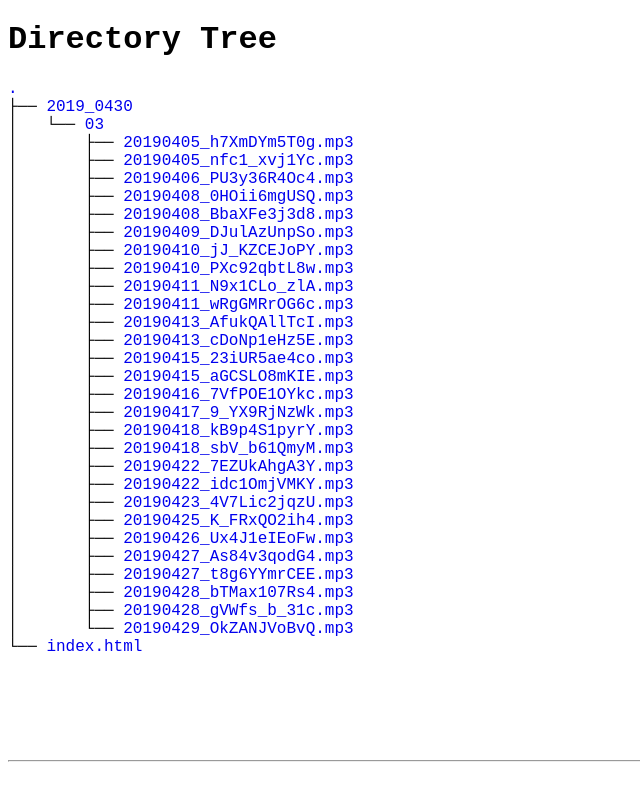
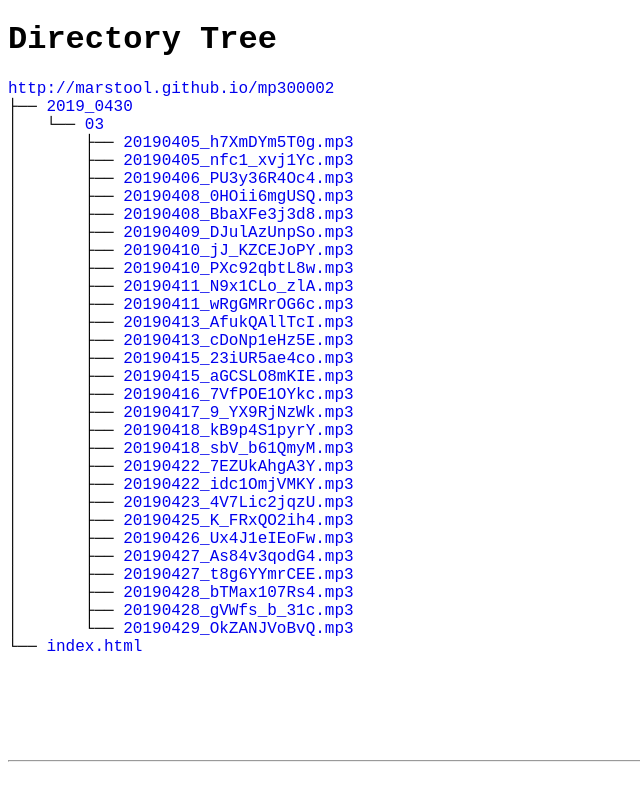
Before and after one commit to marstool/mp300002, a plain HTML site: page docs/index.html in a window 1280 px wide. Shown: the whole page, without its empty margins (0-640 px from the left). Drawn offline with Linux system fonts and the light colour scheme.

Commit message:
fix path

```diff
--- a/docs/index.html
+++ b/docs/index.html
@@ -26,38 +26,38 @@
 </head>
 <body>
 	<h1>Directory Tree</h1><p>
-	<a href=".">.</a><br>
-	├── <a href="./2019_0430/">2019_0430</a><br>
-	│   └── <a href="./2019_0430/03/">03</a><br>
-	│   &nbsp;&nbsp;&nbsp; ├── <a href="./2019_0430/03/20190405_h7XmDYm5T0g.mp3">20190405_h7XmDYm5T0g.mp3</a><br>
-	│   &nbsp;&nbsp;&nbsp; ├── <a href="./2019_0430/03/20190405_nfc1_xvj1Yc.mp3">20190405_nfc1_xvj1Yc.mp3</a><br>
-	│   &nbsp;&nbsp;&nbsp; ├── <a href="./2019_0430/03/20190406_PU3y36R4Oc4.mp3">20190406_PU3y36R4Oc4.mp3</a><br>
-	│   &nbsp;&nbsp;&nbsp; ├── <a href="./2019_0430/03/20190408_0HOii6mgUSQ.mp3">20190408_0HOii6mgUSQ.mp3</a><br>
-	│   &nbsp;&nbsp;&nbsp; ├── <a href="./2019_0430/03/20190408_BbaXFe3j3d8.mp3">20190408_BbaXFe3j3d8.mp3</a><br>
-	│   &nbsp;&nbsp;&nbsp; ├── <a href="./2019_0430/03/20190409_DJulAzUnpSo.mp3">20190409_DJulAzUnpSo.mp3</a><br>
-	│   &nbsp;&nbsp;&nbsp; ├── <a href="./2019_0430/03/20190410_jJ_KZCEJoPY.mp3">20190410_jJ_KZCEJoPY.mp3</a><br>
-	│   &nbsp;&nbsp;&nbsp; ├── <a href="./2019_0430/03/20190410_PXc92qbtL8w.mp3">20190410_PXc92qbtL8w.mp3</a><br>
-	│   &nbsp;&nbsp;&nbsp; ├── <a href="./2019_0430/03/20190411_N9x1CLo_zlA.mp3">20190411_N9x1CLo_zlA.mp3</a><br>
-	│   &nbsp;&nbsp;&nbsp; ├── <a href="./2019_0430/03/20190411_wRgGMRrOG6c.mp3">20190411_wRgGMRrOG6c.mp3</a><br>
-	│   &nbsp;&nbsp;&nbsp; ├── <a href="./2019_0430/03/20190413_AfukQAllTcI.mp3">20190413_AfukQAllTcI.mp3</a><br>
-	│   &nbsp;&nbsp;&nbsp; ├── <a href="./2019_0430/03/20190413_cDoNp1eHz5E.mp3">20190413_cDoNp1eHz5E.mp3</a><br>
-	│   &nbsp;&nbsp;&nbsp; ├── <a href="./2019_0430/03/20190415_23iUR5ae4co.mp3">20190415_23iUR5ae4co.mp3</a><br>
-	│   &nbsp;&nbsp;&nbsp; ├── <a href="./2019_0430/03/20190415_aGCSLO8mKIE.mp3">20190415_aGCSLO8mKIE.mp3</a><br>
-	│   &nbsp;&nbsp;&nbsp; ├── <a href="./2019_0430/03/20190416_7VfPOE1OYkc.mp3">20190416_7VfPOE1OYkc.mp3</a><br>
-	│   &nbsp;&nbsp;&nbsp; ├── <a href="./2019_0430/03/20190417_9_YX9RjNzWk.mp3">20190417_9_YX9RjNzWk.mp3</a><br>
-	│   &nbsp;&nbsp;&nbsp; ├── <a href="./2019_0430/03/20190418_kB9p4S1pyrY.mp3">20190418_kB9p4S1pyrY.mp3</a><br>
-	│   &nbsp;&nbsp;&nbsp; ├── <a href="./2019_0430/03/20190418_sbV_b61QmyM.mp3">20190418_sbV_b61QmyM.mp3</a><br>
-	│   &nbsp;&nbsp;&nbsp; ├── <a href="./2019_0430/03/20190422_7EZUkAhgA3Y.mp3">20190422_7EZUkAhgA3Y.mp3</a><br>
-	│   &nbsp;&nbsp;&nbsp; ├── <a href="./2019_0430/03/20190422_idc1OmjVMKY.mp3">20190422_idc1OmjVMKY.mp3</a><br>
-	│   &nbsp;&nbsp;&nbsp; ├── <a href="./2019_0430/03/20190423_4V7Lic2jqzU.mp3">20190423_4V7Lic2jqzU.mp3</a><br>
-	│   &nbsp;&nbsp;&nbsp; ├── <a href="./2019_0430/03/20190425_K_FRxQO2ih4.mp3">20190425_K_FRxQO2ih4.mp3</a><br>
-	│   &nbsp;&nbsp;&nbsp; ├── <a href="./2019_0430/03/20190426_Ux4J1eIEoFw.mp3">20190426_Ux4J1eIEoFw.mp3</a><br>
-	│   &nbsp;&nbsp;&nbsp; ├── <a href="./2019_0430/03/20190427_As84v3qodG4.mp3">20190427_As84v3qodG4.mp3</a><br>
-	│   &nbsp;&nbsp;&nbsp; ├── <a href="./2019_0430/03/20190427_t8g6YYmrCEE.mp3">20190427_t8g6YYmrCEE.mp3</a><br>
-	│   &nbsp;&nbsp;&nbsp; ├── <a href="./2019_0430/03/20190428_bTMax107Rs4.mp3">20190428_bTMax107Rs4.mp3</a><br>
-	│   &nbsp;&nbsp;&nbsp; ├── <a href="./2019_0430/03/20190428_gVWfs_b_31c.mp3">20190428_gVWfs_b_31c.mp3</a><br>
-	│   &nbsp;&nbsp;&nbsp; └── <a href="./2019_0430/03/20190429_OkZANJVoBvQ.mp3">20190429_OkZANJVoBvQ.mp3</a><br>
-	└── <a href="./index.html">index.html</a><br>
+	<a href="http://marstool.github.io/mp300002">http://marstool.github.io/mp300002</a><br>
+	├── <a href="http://marstool.github.io/mp300002/2019_0430/">2019_0430</a><br>
+	│   └── <a href="http://marstool.github.io/mp300002/2019_0430/03/">03</a><br>
+	│   &nbsp;&nbsp;&nbsp; ├── <a href="http://marstool.github.io/mp300002/2019_0430/03/20190405_h7XmDYm5T0g.mp3">20190405_h7XmDYm5T0g.mp3</a><br>
+	│   &nbsp;&nbsp;&nbsp; ├── <a href="http://marstool.github.io/mp300002/2019_0430/03/20190405_nfc1_xvj1Yc.mp3">20190405_nfc1_xvj1Yc.mp3</a><br>
+	│   &nbsp;&nbsp;&nbsp; ├── <a href="http://marstool.github.io/mp300002/2019_0430/03/20190406_PU3y36R4Oc4.mp3">20190406_PU3y36R4Oc4.mp3</a><br>
+	│   &nbsp;&nbsp;&nbsp; ├── <a href="http://marstool.github.io/mp300002/2019_0430/03/20190408_0HOii6mgUSQ.mp3">20190408_0HOii6mgUSQ.mp3</a><br>
+	│   &nbsp;&nbsp;&nbsp; ├── <a href="http://marstool.github.io/mp300002/2019_0430/03/20190408_BbaXFe3j3d8.mp3">20190408_BbaXFe3j3d8.mp3</a><br>
+	│   &nbsp;&nbsp;&nbsp; ├── <a href="http://marstool.github.io/mp300002/2019_0430/03/20190409_DJulAzUnpSo.mp3">20190409_DJulAzUnpSo.mp3</a><br>
+	│   &nbsp;&nbsp;&nbsp; ├── <a href="http://marstool.github.io/mp300002/2019_0430/03/20190410_jJ_KZCEJoPY.mp3">20190410_jJ_KZCEJoPY.mp3</a><br>
+	│   &nbsp;&nbsp;&nbsp; ├── <a href="http://marstool.github.io/mp300002/2019_0430/03/20190410_PXc92qbtL8w.mp3">20190410_PXc92qbtL8w.mp3</a><br>
+	│   &nbsp;&nbsp;&nbsp; ├── <a href="http://marstool.github.io/mp300002/2019_0430/03/20190411_N9x1CLo_zlA.mp3">20190411_N9x1CLo_zlA.mp3</a><br>
+	│   &nbsp;&nbsp;&nbsp; ├── <a href="http://marstool.github.io/mp300002/2019_0430/03/20190411_wRgGMRrOG6c.mp3">20190411_wRgGMRrOG6c.mp3</a><br>
+	│   &nbsp;&nbsp;&nbsp; ├── <a href="http://marstool.github.io/mp300002/2019_0430/03/20190413_AfukQAllTcI.mp3">20190413_AfukQAllTcI.mp3</a><br>
+	│   &nbsp;&nbsp;&nbsp; ├── <a href="http://marstool.github.io/mp300002/2019_0430/03/20190413_cDoNp1eHz5E.mp3">20190413_cDoNp1eHz5E.mp3</a><br>
+	│   &nbsp;&nbsp;&nbsp; ├── <a href="http://marstool.github.io/mp300002/2019_0430/03/20190415_23iUR5ae4co.mp3">20190415_23iUR5ae4co.mp3</a><br>
+	│   &nbsp;&nbsp;&nbsp; ├── <a href="http://marstool.github.io/mp300002/2019_0430/03/20190415_aGCSLO8mKIE.mp3">20190415_aGCSLO8mKIE.mp3</a><br>
+	│   &nbsp;&nbsp;&nbsp; ├── <a href="http://marstool.github.io/mp300002/2019_0430/03/20190416_7VfPOE1OYkc.mp3">20190416_7VfPOE1OYkc.mp3</a><br>
+	│   &nbsp;&nbsp;&nbsp; ├── <a href="http://marstool.github.io/mp300002/2019_0430/03/20190417_9_YX9RjNzWk.mp3">20190417_9_YX9RjNzWk.mp3</a><br>
+	│   &nbsp;&nbsp;&nbsp; ├── <a href="http://marstool.github.io/mp300002/2019_0430/03/20190418_kB9p4S1pyrY.mp3">20190418_kB9p4S1pyrY.mp3</a><br>
+	│   &nbsp;&nbsp;&nbsp; ├── <a href="http://marstool.github.io/mp300002/2019_0430/03/20190418_sbV_b61QmyM.mp3">20190418_sbV_b61QmyM.mp3</a><br>
+	│   &nbsp;&nbsp;&nbsp; ├── <a href="http://marstool.github.io/mp300002/2019_0430/03/20190422_7EZUkAhgA3Y.mp3">20190422_7EZUkAhgA3Y.mp3</a><br>
+	│   &nbsp;&nbsp;&nbsp; ├── <a href="http://marstool.github.io/mp300002/2019_0430/03/20190422_idc1OmjVMKY.mp3">20190422_idc1OmjVMKY.mp3</a><br>
+	│   &nbsp;&nbsp;&nbsp; ├── <a href="http://marstool.github.io/mp300002/2019_0430/03/20190423_4V7Lic2jqzU.mp3">20190423_4V7Lic2jqzU.mp3</a><br>
+	│   &nbsp;&nbsp;&nbsp; ├── <a href="http://marstool.github.io/mp300002/2019_0430/03/20190425_K_FRxQO2ih4.mp3">20190425_K_FRxQO2ih4.mp3</a><br>
+	│   &nbsp;&nbsp;&nbsp; ├── <a href="http://marstool.github.io/mp300002/2019_0430/03/20190426_Ux4J1eIEoFw.mp3">20190426_Ux4J1eIEoFw.mp3</a><br>
+	│   &nbsp;&nbsp;&nbsp; ├── <a href="http://marstool.github.io/mp300002/2019_0430/03/20190427_As84v3qodG4.mp3">20190427_As84v3qodG4.mp3</a><br>
+	│   &nbsp;&nbsp;&nbsp; ├── <a href="http://marstool.github.io/mp300002/2019_0430/03/20190427_t8g6YYmrCEE.mp3">20190427_t8g6YYmrCEE.mp3</a><br>
+	│   &nbsp;&nbsp;&nbsp; ├── <a href="http://marstool.github.io/mp300002/2019_0430/03/20190428_bTMax107Rs4.mp3">20190428_bTMax107Rs4.mp3</a><br>
+	│   &nbsp;&nbsp;&nbsp; ├── <a href="http://marstool.github.io/mp300002/2019_0430/03/20190428_gVWfs_b_31c.mp3">20190428_gVWfs_b_31c.mp3</a><br>
+	│   &nbsp;&nbsp;&nbsp; └── <a href="http://marstool.github.io/mp300002/2019_0430/03/20190429_OkZANJVoBvQ.mp3">20190429_OkZANJVoBvQ.mp3</a><br>
+	└── <a href="http://marstool.github.io/mp300002/index.html">index.html</a><br>
 	<br><br>
 	</p>
 	<p>
```
Also changed, not shown: 4 other files.
